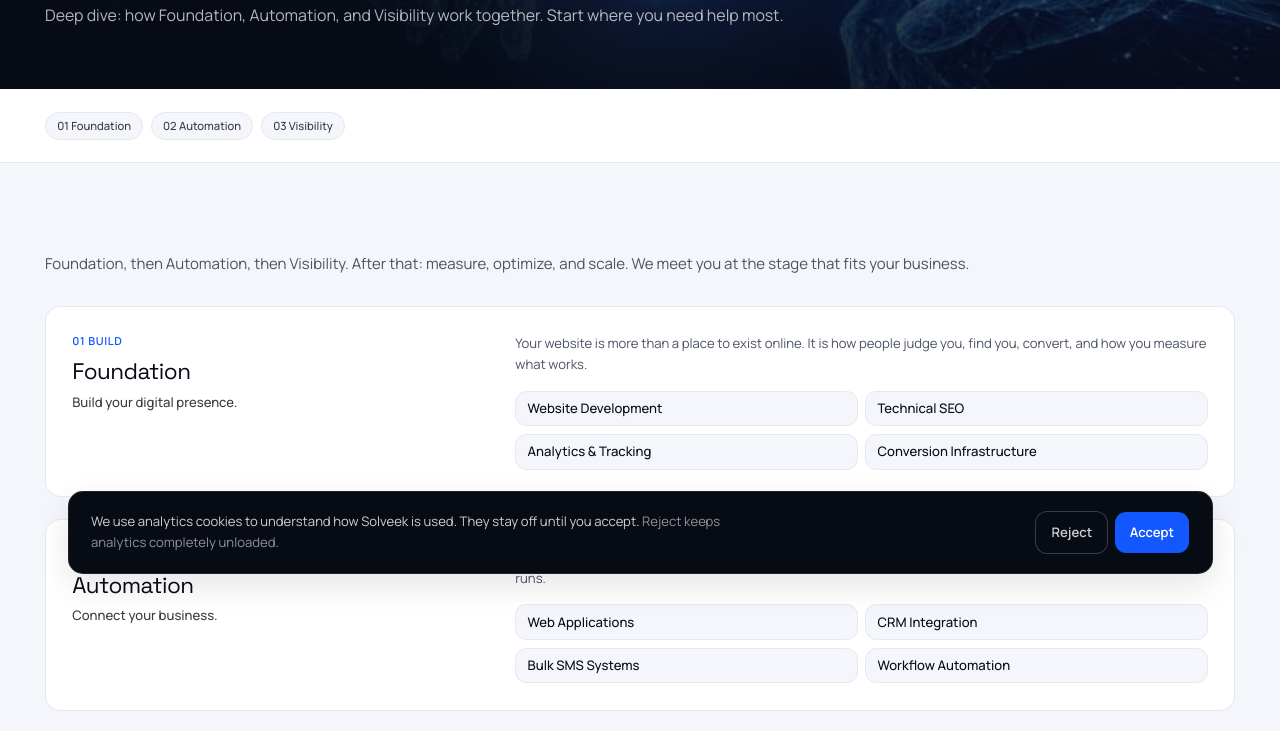
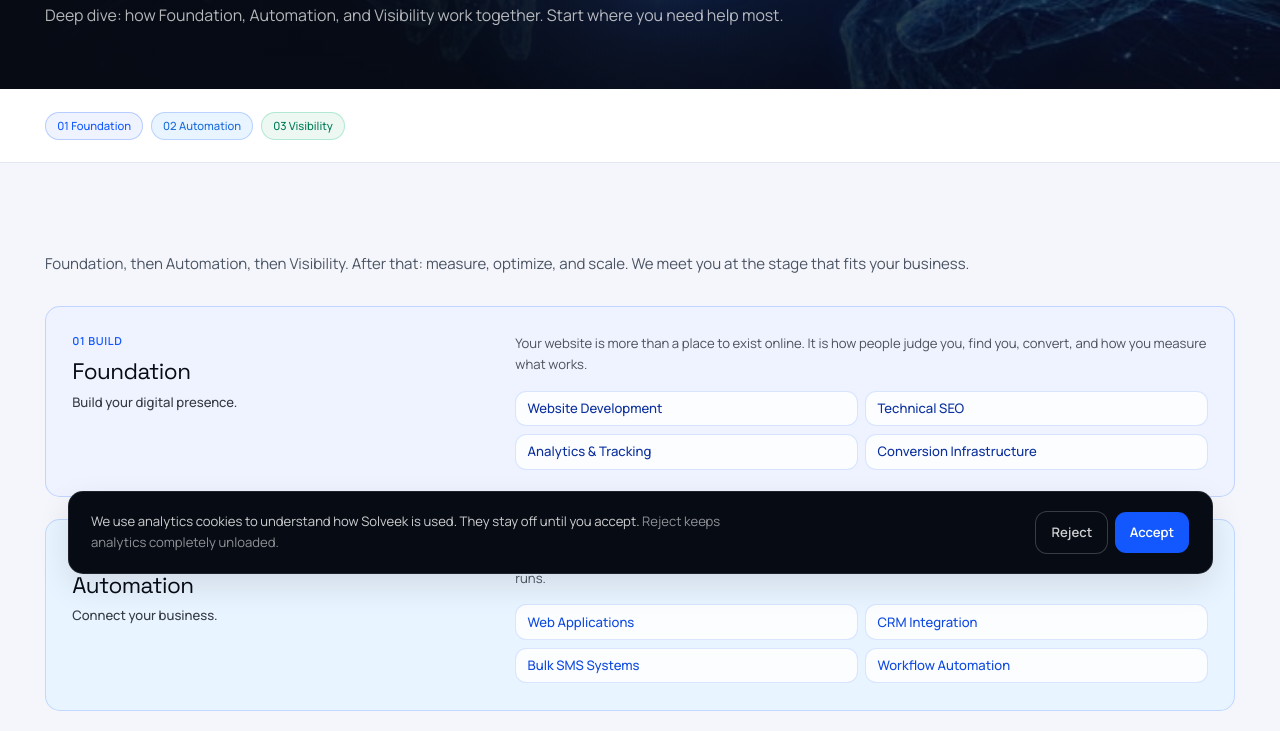
Before and after one commit to eliroy-del/solveek, a Next.js app: page /ecosystem in a window 1280 px wide. Shown: the part 204-935 px from the top of the page. Built offline with nearby package versions, Linux system fonts and the light colour scheme; no server answers.

Commit message:
Give Build, Connect, and Grow ecosystem layers distinct color tones.

```diff
--- a/src/app/ecosystem/page.tsx
+++ b/src/app/ecosystem/page.tsx
@@ -66,15 +66,24 @@ export default function EcosystemPage() {
 
       <section className="border-b border-border bg-white py-6">
         <div className="container-premium flex flex-wrap gap-2">
-          {ECOSYSTEM_LAYERS.map((layer) => (
+          {ECOSYSTEM_LAYERS.map((layer) => {
+            const chip =
+              layer.id === "foundation"
+                ? "border-royal/25 bg-[#EEF3FF] text-royal hover:border-royal/40"
+                : layer.id === "automation"
+                  ? "border-cyan/30 bg-[#E8F4FF] text-[#1A6BDB] hover:border-cyan/50"
+                  : "border-emerald-500/25 bg-[#ECF8F1] text-emerald-700 hover:border-emerald-500/40";
+
+            return (
               <a
                 key={layer.id}
                 href={`#${layer.id}`}
-              className="rounded-full border border-border bg-surface px-3 py-1.5 text-xs font-medium text-navy/80 transition-ui hover:border-royal/30 hover:text-navy"
+                className={`rounded-full border px-3 py-1.5 text-xs font-medium transition-ui ${chip}`}
               >
                 {layer.number} {layer.title}
               </a>
-          ))}
+            );
+          })}
         </div>
       </section>
 
@@ -88,14 +97,36 @@ export default function EcosystemPage() {
         </div>
 
         <div className="container-premium space-y-6">
-          {ECOSYSTEM_LAYERS.map((layer) => (
+          {ECOSYSTEM_LAYERS.map((layer) => {
+            const tone =
+              layer.id === "foundation"
+                ? {
+                    card: "border-royal/20 bg-[#EEF3FF]",
+                    label: "text-royal",
+                    pill: "border-royal/15 bg-white/80 text-royal-deep",
+                  }
+                : layer.id === "automation"
+                  ? {
+                      card: "border-cyan/25 bg-[#E8F4FF]",
+                      label: "text-[#1A6BDB]",
+                      pill: "border-cyan/20 bg-white/80 text-[#0F4AE0]",
+                    }
+                  : {
+                      card: "border-emerald-500/20 bg-[#ECF8F1]",
+                      label: "text-emerald-700",
+                      pill: "border-emerald-500/15 bg-white/80 text-emerald-900",
+                    };
+
+            return (
               <article
                 key={layer.id}
                 id={layer.id}
-              className="scroll-mt-24 grid gap-5 rounded-xl border border-border bg-white p-5 md:p-7 lg:grid-cols-[0.38fr_0.62fr]"
+                className={`scroll-mt-24 grid gap-5 rounded-xl border p-5 md:p-7 lg:grid-cols-[0.38fr_0.62fr] ${tone.card}`}
               >
                 <div>
-                <p className="text-[11px] font-semibold uppercase tracking-[0.06em] text-royal">
+                  <p
+                    className={`text-[11px] font-semibold uppercase tracking-[0.06em] ${tone.label}`}
+                  >
                     {layer.number} {layer.verb}
                   </p>
                   <h2 className="mt-2 font-heading text-xl text-navy md:text-2xl">
@@ -106,14 +137,14 @@ export default function EcosystemPage() {
                   </p>
                 </div>
                 <div>
-                <p className="text-sm leading-relaxed text-muted-foreground">
+                  <p className="text-sm leading-relaxed text-navy/70">
                     {layer.description}
                   </p>
                   <ul className="mt-4 grid gap-2 sm:grid-cols-2">
                     {layer.capabilities.map((cap) => (
                       <li
                         key={cap}
-                      className="rounded-lg border border-border bg-surface px-3 py-2 text-sm font-medium text-navy"
+                        className={`rounded-lg border px-3 py-2 text-sm font-medium ${tone.pill}`}
                       >
                         {cap}
                       </li>
@@ -121,7 +152,8 @@ export default function EcosystemPage() {
                   </ul>
                 </div>
               </article>
-          ))}
+            );
+          })}
         </div>
       </section>
 
```
Lines whose indentation alone changed are shown as unchanged.
